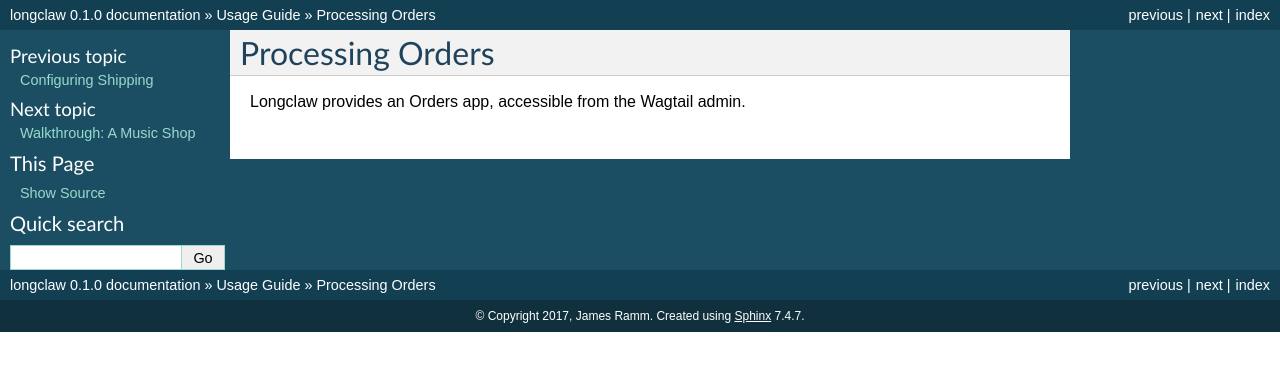
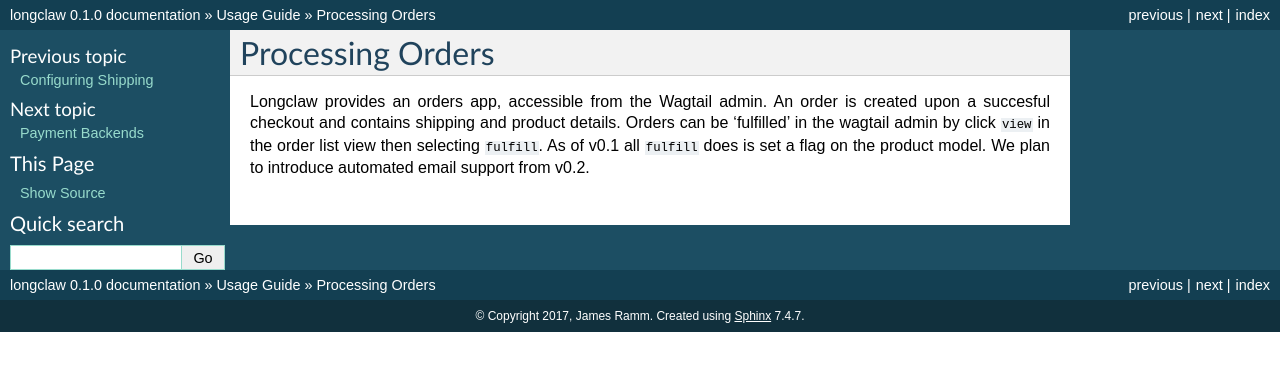
Before and after one commit to longclawshop/longclaw, a Sphinx documentation site: the page built from docs/usage/orders.rst, in a window 1280 px wide. Shown: the top 371 px of the page. Built offline with Sphinx 7.4.7, drawn with Linux system fonts in a browser that asks for light colours.

Commit message:
Add pages to contents

```diff
--- a/docs/usage/index.rst
+++ b/docs/usage/index.rst
@@ -12,3 +12,4 @@ Usage Guide
     checkout
     shipping
     orders
+    payments
--- a/docs/usage/orders.rst
+++ b/docs/usage/orders.rst
@@ -3,4 +3,9 @@
 Processing Orders
 =================
 
-Longclaw provides an Orders app, accessible from the Wagtail admin.
+Longclaw provides an orders app, accessible from the Wagtail admin. An order is created
+upon a succesful checkout and contains shipping and product details.
+Orders can be 'fulfilled' in the wagtail admin by click ``view`` in the order list view then
+selecting ``fulfill``.
+As of v0.1 all ``fulfill`` does is set a flag on the product model. We plan to introduce automated
+email support from v0.2.
--- a/docs/walkthrough/index.rst
+++ b/docs/walkthrough/index.rst
@@ -11,3 +11,6 @@ In this guided walkthrough, we will be making an online music shop selling CD's
 
     install
     products
+    shipping
+    basket
+    checkout
```
